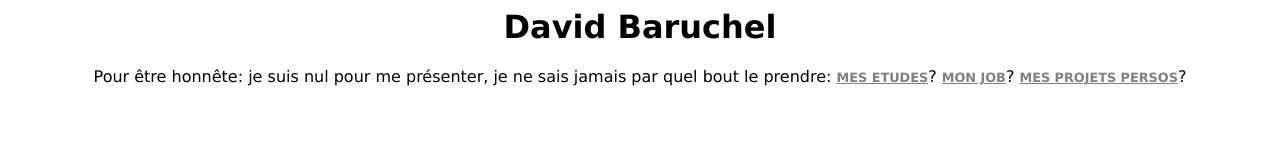
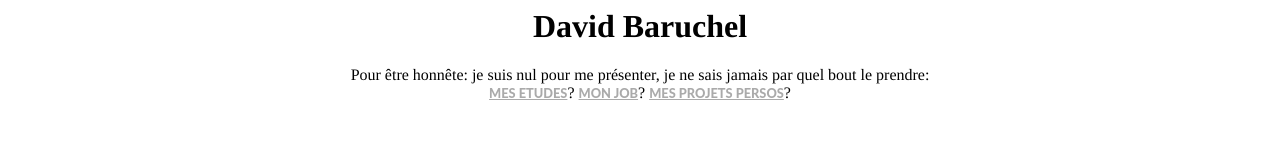
Before and after one commit to dbaruchel/Site-perso, a plain HTML site: page presentation/index.html in a window 1280 px wide. Drawn offline with Linux system fonts and the light colour scheme; files that its build step writes are made by us from their sources.

Commit message:
css file

```diff
--- a/presentation/index.html
+++ b/presentation/index.html
@@ -1,26 +1,15 @@
 <html>
 <!--presentation-->
-	<style>
-		body {
-			text-align:center;
-			font-family: Verdana;
-			color: black;
-		}
-
-		a {
-			color: grey;
-			font-size: 0.8em;
-			text-transform: uppercase;
-			font-weight: 800;
-		}
-	</style>
 
 	<head>
 		<meta name="viewport" content="width=device-width, initial-scale=1">
+		<link href="style.css" rel="stylesheet">
 	</head>
 
 	<body>
 		<h1>David Baruchel</h1>
-		<p>Pour être honnête: je suis nul pour me présenter, je ne sais jamais par quel bout le prendre: <a href="/etudes">Mes Etudes</a>? <a href="/job">Mon Job</a>? <a href="/projets">Mes Projets Persos</a>?</p>
+		<p>Pour être honnête: je suis nul pour me présenter, je ne sais jamais par quel bout le prendre:
+		<br>
+		<a href="/etudes">Mes Etudes</a>? <a href="/job">Mon Job</a>? <a href="/projets">Mes Projets Persos</a>?</p>
 	</body>
 </html>
--- /dev/null
+++ b/style.css
@@ -0,0 +1,13 @@
+body {
+	text-align:center;
+	font-family: "Playfair Display", Times;
+	color: black;
+}
+
+a {
+	color: #aaa;
+	font-family: "Lato";
+	font-size: 0.8em;
+	text-transform: uppercase;
+	font-weight: 800;
+}
```
Also changed, not shown: index.html (+1 -14 lines).
